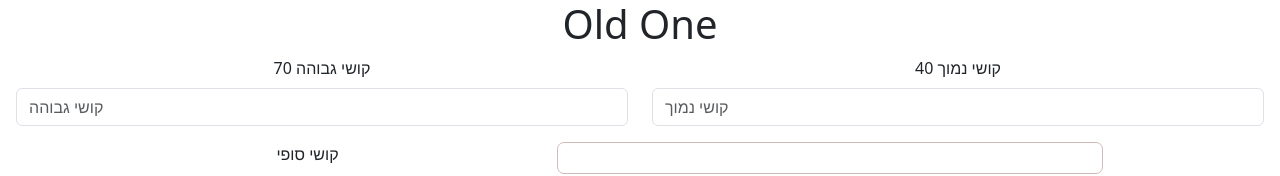
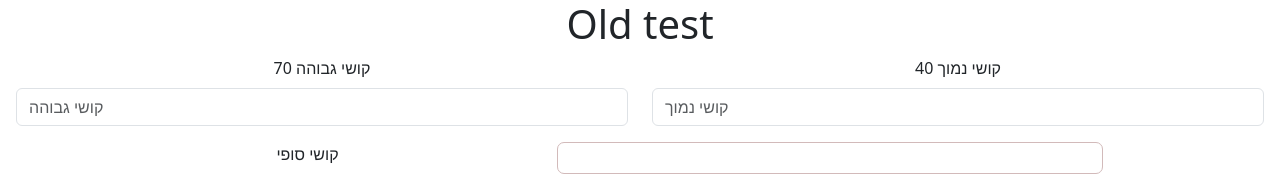
Before and after one commit to hanidanial1/shadi, a React (Vite) app: page / in a window 1280 px wide. Shown: the top 176 px of the page. Built offline with nearby package versions, Linux system fonts and the light colour scheme.

Commit message:
fixing words

```diff
--- a/src/Components/OldForm.jsx
+++ b/src/Components/OldForm.jsx
@@ -30,7 +30,7 @@
 
   return (
     <>
-      <h1 className="text-center">Old One</h1>
+      <h1 className="text-center">Old test</h1>
       <div className="text-center">
         <Row className="mb-3 mx-1">
           <Form.Group as={Col} controlId="formGridEmail">
```
